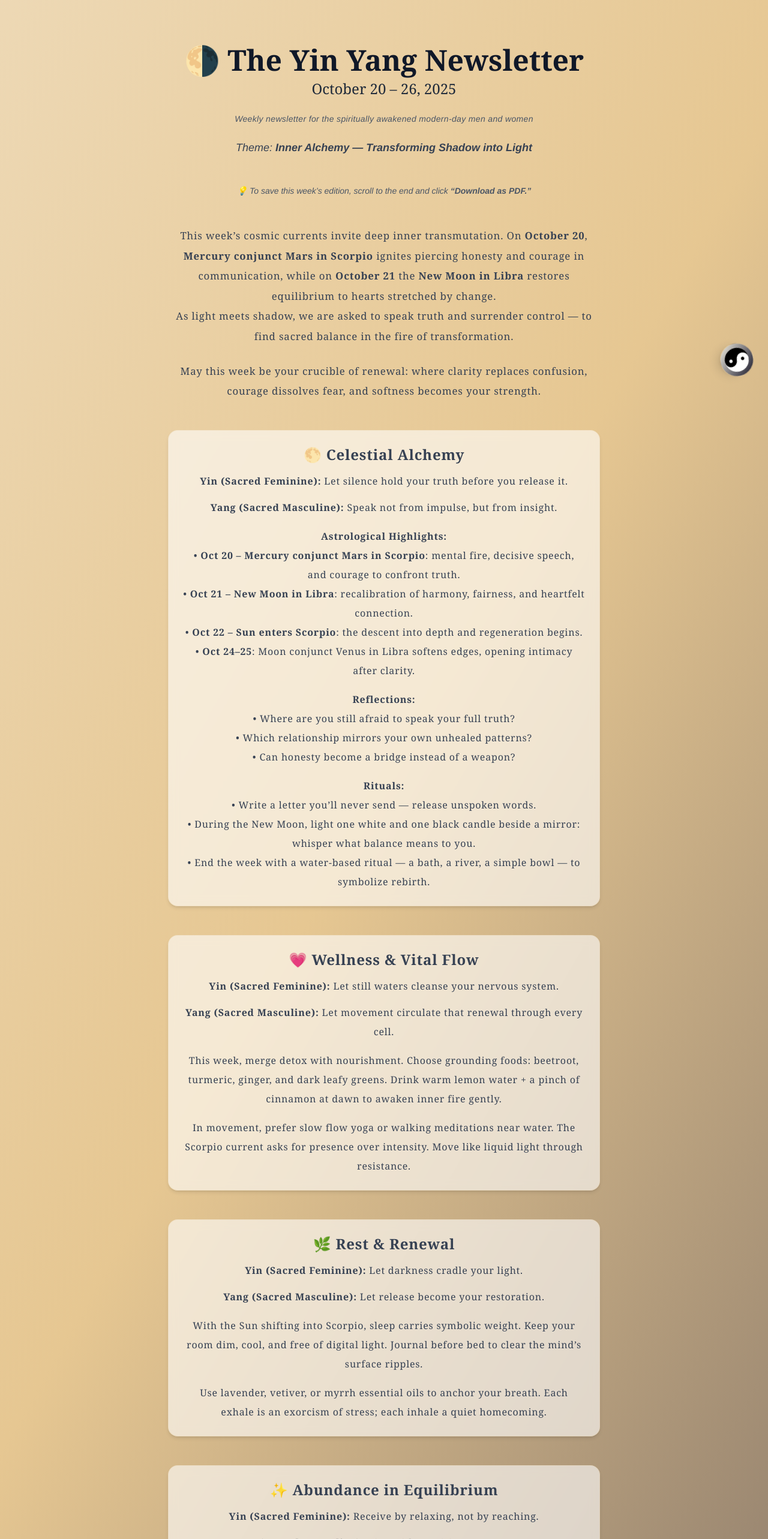
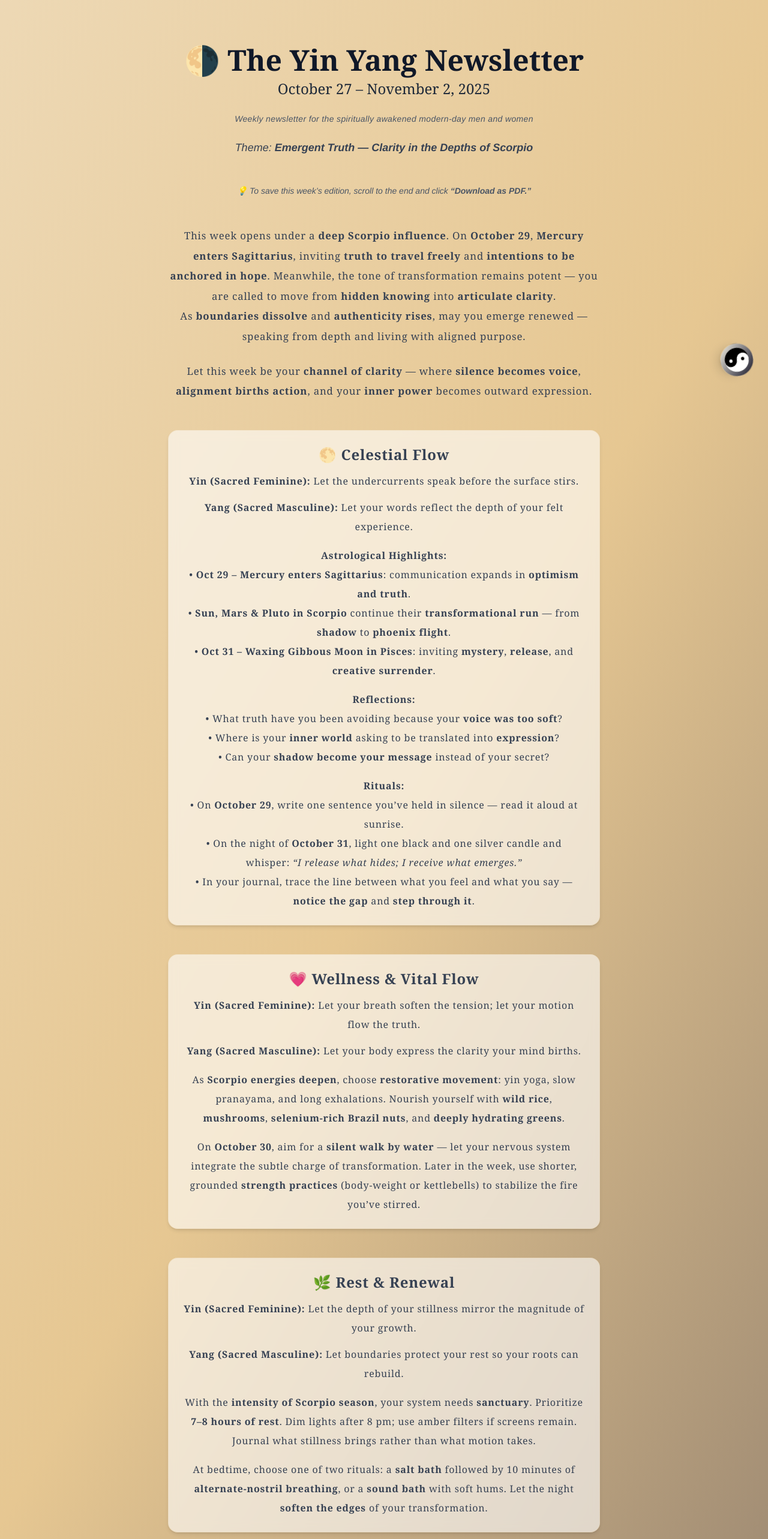
Before and after one commit to rajinipreethajohn/360-harmony-hub, a Next.js app: page /newsletter in a window 1280 px wide. Shown: the part 100-2666 px from the top of the page at 60% size. Built offline with nearby package versions, Linux system fonts and the light colour scheme.

Commit message:
'Oct27-Nov2'

```diff
--- a/app/newsletter/page.tsx
+++ b/app/newsletter/page.tsx
@@ -24,7 +24,7 @@ export default function NewsletterPage() {
         </h1>
 
         <h2 className="text-2xl font-serif text-gray-800 mb-1">
-          October 20 – 26, 2025
+          October 27 – November 2, 2025
         </h2>
 
         <p className="italic text-sm text-gray-600 tracking-wide my-6">
@@ -32,14 +32,13 @@ export default function NewsletterPage() {
         </p>
 
         <p className="italic text-lg text-gray-700">
-          Theme: <b>Inner Alchemy — Transforming Shadow into Light</b>
+          Theme: <b>Emergent Truth — Clarity in the Depths of Scorpio</b>
         </p>
       </motion.div>
 
       {/* 💡 PDF note */}
       <p className="text-center text-sm italic text-gray-600 mt-6 no-print">
-        💡 To save this week’s edition, scroll to the end and click{" "}
-        <b>“Download as PDF.”</b>
+        💡 To save this week’s edition, scroll to the end and click <b>“Download as PDF.”</b>
       </p>
 
       {/* Intro */}
@@ -52,19 +51,11 @@ export default function NewsletterPage() {
       >
         <div className="text-center max-w-3xl mx-auto leading-loose text-[1.05rem] font-serif text-gray-700 tracking-wider">
           <p className="mb-6">
-            This week’s cosmic currents invite deep inner transmutation. On{" "}
-            <b>October 20</b>, <b>Mercury conjunct Mars in Scorpio</b> ignites
-            piercing honesty and courage in communication, while on{" "}
-            <b>October 21</b> the <b>New Moon in Libra</b> restores equilibrium
-            to hearts stretched by change. <br />
-            As light meets shadow, we are asked to speak truth and
-            surrender control — to find sacred balance in the fire of
-            transformation.
+            This week opens under a <b>deep Scorpio influence</b>. On <b>October 29</b>, <b>Mercury enters Sagittarius</b>, inviting <b>truth to travel freely</b> and <b>intentions to be anchored in hope</b>. Meanwhile, the tone of transformation remains potent — you are called to move from <b>hidden knowing</b> into <b>articulate clarity</b>.<br />
+            As <b>boundaries dissolve</b> and <b>authenticity rises</b>, may you emerge renewed — speaking from depth and living with aligned purpose.
           </p>
           <p>
-            May this week be your crucible of renewal: where clarity
-            replaces confusion, courage dissolves fear, and softness
-            becomes your strength.
+            Let this week be your <b>channel of clarity</b> — where <b>silence becomes voice</b>, <b>alignment births action</b>, and your <b>inner power</b> becomes outward expression.
           </p>
         </div>
       </motion.div>
@@ -72,142 +63,119 @@ export default function NewsletterPage() {
       {/* Sections */}
       {[
         {
-          title: "🌕 Celestial Alchemy",
-          yin: "Let silence hold your truth before you release it.",
-          yang: "Speak not from impulse, but from insight.",
+          title: "🌕 Celestial Flow",
+          yin: "Let the undercurrents speak before the surface stirs.",
+          yang: "Let your words reflect the depth of your felt experience.",
           content: (
             <>
               <p className="mt-4">
                 <b>Astrological Highlights:</b><br />
-                • <b>Oct 20 – Mercury conjunct Mars in Scorpio</b>: mental fire,
-                decisive speech, and courage to confront truth.<br />
-                • <b>Oct 21 – New Moon in Libra</b>: recalibration of harmony,
-                fairness, and heartfelt connection.<br />
-                • <b>Oct 22 – Sun enters Scorpio</b>: the descent into depth and
-                regeneration begins.<br />
-                • <b>Oct 24–25</b>: Moon conjunct Venus in Libra softens edges,
-                opening intimacy after clarity.<br />
+                • <b>Oct 29 – Mercury enters Sagittarius</b>: communication expands in <b>optimism and truth</b>.<br />
+                • <b>Sun, Mars & Pluto in Scorpio</b> continue their <b>transformational run</b> — from <b>shadow</b> to <b>phoenix flight</b>.<br />
+                • <b>Oct 31 – Waxing Gibbous Moon in Pisces</b>: inviting <b>mystery</b>, <b>release</b>, and <b>creative surrender</b>.
               </p>
               <p className="mt-4">
                 <b>Reflections:</b><br />
-                • Where are you still afraid to speak your full truth?<br />
-                • Which relationship mirrors your own unhealed patterns?<br />
-                • Can honesty become a bridge instead of a weapon?
+                • What truth have you been avoiding because your <b>voice was too soft</b>?<br />
+                • Where is your <b>inner world</b> asking to be translated into <b>expression</b>?<br />
+                • Can your <b>shadow become your message</b> instead of your secret?
               </p>
               <p className="mt-4">
                 <b>Rituals:</b><br />
-                • Write a letter you’ll never send — release unspoken words.<br />
-                • During the New Moon, light one white and one black candle
-                  beside a mirror: whisper what balance means to you.<br />
-                • End the week with a water-based ritual — a bath, a river, a
-                  simple bowl — to symbolize rebirth.
+                • On <b>October 29</b>, write one sentence you’ve held in silence — read it aloud at sunrise.<br />
+                • On the night of <b>October 31</b>, light one black and one silver candle and whisper: <i>“I release what hides; I receive what emerges.”</i><br />
+                • In your journal, trace the line between what you feel and what you say — <b>notice the gap</b> and <b>step through it</b>.
               </p>
             </>
           ),
         },
         {
           title: "💗 Wellness & Vital Flow",
-          yin: "Let still waters cleanse your nervous system.",
-          yang: "Let movement circulate that renewal through every cell.",
+          yin: "Let your breath soften the tension; let your motion flow the truth.",
+          yang: "Let your body express the clarity your mind births.",
           content: (
             <>
               <p className="mt-4">
-                This week, merge detox with nourishment. Choose grounding foods:
-                beetroot, turmeric, ginger, and dark leafy greens. Drink warm
-                lemon water + a pinch of cinnamon at dawn to awaken inner fire
-                gently.
+                As <b>Scorpio energies deepen</b>, choose <b>restorative movement</b>: yin yoga, slow pranayama, and long exhalations. Nourish yourself with <b>wild rice</b>, <b>mushrooms</b>, <b>selenium-rich Brazil nuts</b>, and <b>deeply hydrating greens</b>.
               </p>
               <p className="mt-4">
-                In movement, prefer slow flow yoga or walking meditations near
-                water. The Scorpio current asks for presence over intensity.
-                Move like liquid light through resistance.
+                On <b>October 30</b>, aim for a <b>silent walk by water</b> — let your nervous system integrate the subtle charge of transformation. Later in the week, use shorter, grounded <b>strength practices</b> (body-weight or kettlebells) to stabilize the fire you’ve stirred.
               </p>
             </>
           ),
         },
         {
           title: "🌿 Rest & Renewal",
-          yin: "Let darkness cradle your light.",
-          yang: "Let release become your restoration.",
+          yin: "Let the depth of your stillness mirror the magnitude of your growth.",
+          yang: "Let boundaries protect your rest so your roots can rebuild.",
           content: (
             <>
               <p className="mt-4">
-                With the Sun shifting into Scorpio, sleep carries symbolic
-                weight. Keep your room dim, cool, and free of digital light.
-                Journal before bed to clear the mind’s surface ripples.
+                With the <b>intensity of Scorpio season</b>, your system needs <b>sanctuary</b>. Prioritize <b>7–8 hours of rest</b>. Dim lights after 8 pm; use amber filters if screens remain. Journal what stillness brings rather than what motion takes.
               </p>
               <p className="mt-4">
-                Use lavender, vetiver, or myrrh essential oils to anchor your
-                breath. Each exhale is an exorcism of stress; each inhale a
-                quiet homecoming.
+                At bedtime, choose one of two rituals: a <b>salt bath</b> followed by 10 minutes of <b>alternate-nostril breathing</b>, or a <b>sound bath</b> with soft hums. Let the night <b>soften the edges</b> of your transformation.
               </p>
             </>
           ),
         },
         {
-          title: "✨ Abundance in Equilibrium",
-          yin: "Receive by relaxing, not by reaching.",
-          yang: "Give with precision, not pressure.",
+          title: "✨ Abundance in Alignment",
+          yin: "Receive the shift without over-structuring it.",
+          yang: "Act from insight, not urgency.",
           content: (
             <>
               <p className="mt-4">
-                The New Moon in Libra reminds us that abundance follows
-                alignment. Balance your books and your energies — notice where
-                giving drains you and where receiving feels unsafe.
+                <b>Mercury in Sagittarius</b> opens <b>new pathways</b> — stay alert to <b>messages and invitations</b> that feel meaningful, not rushed. Financially, <b>revisit joint commitments</b> from Libra season; <b>clarity prevents regret</b>.
               </p>
               <p className="mt-4">
-                Mid-week insights may inspire new partnerships or collaborations.
-                Say yes only if the exchange feels reciprocal. Trust that less can be more.
+                Trust the <b>slow build</b>. This is not a sprint but a refinement of power. Choose one <b>aligned collaboration</b> — not because it dazzles, but because it endures.
               </p>
             </>
           ),
         },
         {
           title: "🧘 Stillness & Power",
-          yin: "Enter your depth without fear.",
-          yang: "Emerge with clarity, not ego.",
+          yin: "Sink into the depth of your knowing before you rise into your voice.",
+          yang: "Let your emergence be the ripple, not the storm.",
           content: (
             <>
               <p className="mt-4">
-                Meditate on the symbol of the phoenix — breathing light into the
-                ashes of what was. Let the breath rise and fall like wings.
+                Meditate on the image of the <b>phoenix rising from the sea</b> — dark water, silver flame. Let <b>stillness become fire</b> within your chest. Each inhale calls power in; each exhale releases what no longer aligns.
               </p>
               <p className="mt-4">
-                <b>Affirm:</b> “I transform through truth; I create through peace.”<br />
-                <b>Prompt:</b> What truth about yourself are you ready to honor without defense?
+                <b>Affirm:</b> “I emerge not from haste but from depth.”<br />
+                <b>Prompt:</b> Where will you take your <b>first quiet step of emergence</b> this week?
               </p>
             </>
           ),
         },
         {
           title: "🌟 Sacred Affirmation",
-          yin: "Whisper forgiveness into your bones.",
-          yang: "Act from the grace of that forgiveness.",
+          yin: "Let the roots of your truth stretch quietly beneath the soil.",
+          yang: "Let your presence be the signal, not just the message.",
           content: (
             <>
               <p className="mt-4 italic">
-                “I am both shadow and light — and I walk home whole.”
+                “From shadowed whisper to radiant clarity — I rise in my own light.”
               </p>
               <p className="mt-4">
-                Speak this each morning as you stretch or breathe. Let it soften
-                guilt and anchor self-trust.
+                Speak this each morning as you sip water or breathe in stillness. Let it be your <b>anchor of self-trust</b> and your <b>foundation for courage</b>.
               </p>
             </>
           ),
         },
         {
           title: "🔮 A Final Whisper",
-          yin: "Let the embers of the past warm you, not burn you.",
-          yang: "Step into the fire of truth and emerge as gold.",
+          yin: "Let the hidden parts of you become the next chapter of your story.",
+          yang: "Let your story lead with integrity, not urgency.",
           content: (
             <>
               <p className="mt-4 italic">
-                “From shadow to light, from fear to faith — I am renewed.”
+                “This week I step from beneath into beyond — aligned, anchored, and alive.”
               </p>
               <p className="mt-4">
-                The New Moon resets our relational and inner harmony. Mercury +
-                Mars in Scorpio teach bravery in truth. Let honesty be your alchemy and
-                stillness your power.
+                As we move deeper into <b>Scorpio season</b> and <b>Mercury’s voyage into Sagittarius</b> begins, your task is not merely to transform — it is to <b>emerge</b>. Let your <b>inner truth</b> become your <b>outer path</b>.
               </p>
             </>
           ),
@@ -244,7 +212,7 @@ export default function NewsletterPage() {
       <motion.div
         className="no-print fixed bottom-6 right-6 w-14 h-14 rounded-full bg-gradient-to-tr from-[#f9f5e6] to-[#1c1b2b] shadow-lg flex items-center justify-center border border-[#e6c792]/70"
         animate={{ rotate: 360 }}
-        transition={{ repeat: Infinity, duration: 30, ease: 'linear' }}
+        transition={{ repeat: Infinity, duration: 30, ease: "linear" }}
       >
         <svg viewBox="0 0 100 100" className="w-10 h-10 pointer-events-none">
           <circle cx="50" cy="50" r="50" fill="#000" />
```
